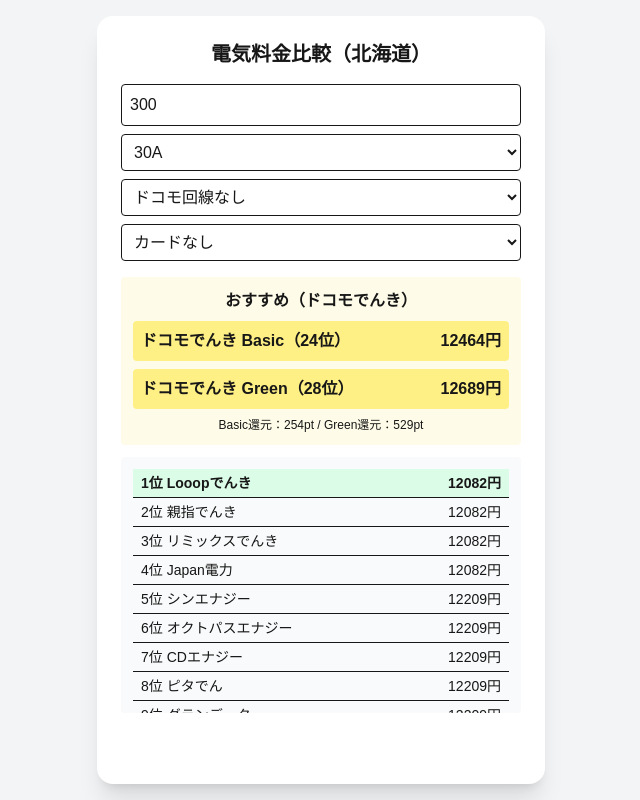
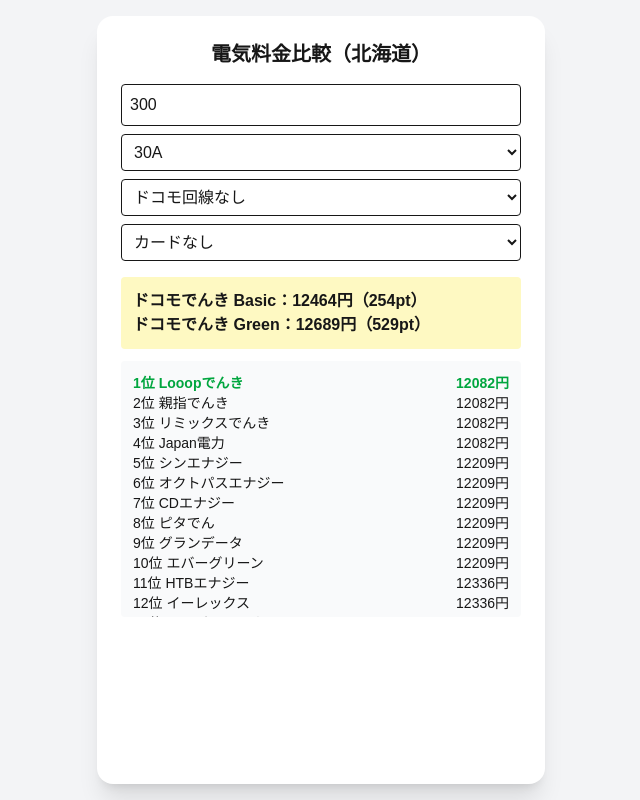
Before and after one commit to takahashikai919-art/electric-app, a Next.js app: page / in a window 1280 px wide. Shown: the whole page, without its empty margins (319-959 px from the left). Built offline with nearby package versions, Linux system fonts and the light colour scheme.

Commit message:
fix build error

```diff
--- a/app/page.tsx
+++ b/app/page.tsx
@@ -2,13 +2,13 @@
 import { useState } from "react";
 
 export default function Home() {
-  const [kwh, setKwh] = useState(300);
-  const [amp, setAmp] = useState(30);
-  const [career, setCareer] = useState("no");
-  const [card, setCard] = useState("none");
+  const [kwh, setKwh] = useState<number>(300);
+  const [amp, setAmp] = useState<number>(30);
+  const [career, setCareer] = useState<string>("no");
+  const [card, setCard] = useState<string>("none");
 
-  // 基本料金（北海道電力）※ ← 修正済み（any削除）
-  const baseTable = {
+  // 基本料金（型安全に修正）
+  const baseTable: Record<number, number> = {
     20: 759,
     30: 1138,
     40: 1518,
@@ -16,7 +16,7 @@
     60: 2277,
   };
 
-  const base = baseTable[amp] || 1138;
+  const base = baseTable[amp] ?? 1138;
 
   // 従量料金
   const tier1 = 35;
@@ -51,7 +51,6 @@
   const docomoBasic = hokkaido - basicPoint;
   const docomoGreen = hokkaido + 500 - greenPoint;
 
-  // 他社
   const companies = [
     { name: "北海道電力", cost: hokkaido },
     { name: "Looopでんき", cost: hokkaido * 0.95 },
@@ -95,12 +94,10 @@
   return (
     <div className="min-h-screen bg-gray-100 flex justify-center p-4">
       <div className="bg-white p-6 rounded-2xl shadow-xl w-full max-w-md">
-
         <h1 className="text-xl font-bold text-center mb-4">
           電気料金比較（北海道）
         </h1>
 
-        {/* 入力 */}
         <input
           type="number"
           value={kwh}
@@ -113,11 +110,11 @@
           onChange={(e) => setAmp(Number(e.target.value))}
           className="w-full border p-2 mb-2 rounded"
         >
-          <option value="20">20A</option>
-          <option value="30">30A</option>
-          <option value="40">40A</option>
-          <option value="50">50A</option>
-          <option value="60">60A</option>
+          <option value={20}>20A</option>
+          <option value={30}>30A</option>
+          <option value={40}>40A</option>
+          <option value={50}>50A</option>
+          <option value={60}>60A</option>
         </select>
 
         <select
@@ -140,49 +137,22 @@
           <option value="platinum">PLATINUM</option>
         </select>
 
-        {/* ドコモ固定 */}
-        <div className="bg-yellow-50 p-3 rounded mb-3">
-          <h2 className="font-bold text-center mb-2">
-            おすすめ（ドコモでんき）
-          </h2>
-
-          {["ドコモでんき Basic", "ドコモでんき Green"].map((name) => {
-            const target = all.find(c => c.name === name);
-            if (!target) return null;
-
-            const rank =
-              [...all].sort((a, b) => a.cost - b.cost)
-              .findIndex(x => x.name === name) + 1;
-
-            return (
-              <div key={name} className="flex justify-between bg-yellow-200 font-bold p-2 rounded mb-2">
-                <span>
-                  {name}（{rank}位）
-                  {rank === 1 && " ←最安！"}
-                </span>
-                <span>{target.cost.toFixed(0)}円</span>
-              </div>
-            );
-          })}
-
-          <p className="text-xs text-center mt-2">
-            Basic還元：{basicPoint.toFixed(0)}pt / Green還元：{greenPoint.toFixed(0)}pt
-          </p>
+        {/* ドコモ */}
+        <div className="bg-yellow-100 p-3 rounded mb-3 font-bold">
+          ドコモでんき Basic：{docomoBasic.toFixed(0)}円（{basicPoint.toFixed(0)}pt）
+          <br />
+          ドコモでんき Green：{docomoGreen.toFixed(0)}円（{greenPoint.toFixed(0)}pt）
         </div>
 
         {/* ランキング */}
         <div className="bg-gray-50 p-3 rounded text-sm max-h-64 overflow-y-scroll">
           {sorted.map((c, i) => (
-            <div
-              key={i}
-              className={`flex justify-between border-b py-1 px-2 ${i === 0 ? "bg-green-100 font-bold" : ""}`}
-            >
+            <div key={i} className={`flex justify-between ${i === 0 ? "font-bold text-green-600" : ""}`}>
               <span>{i + 1}位 {c.name}</span>
               <span>{c.cost.toFixed(0)}円</span>
             </div>
           ))}
         </div>
-
       </div>
     </div>
   );
```
